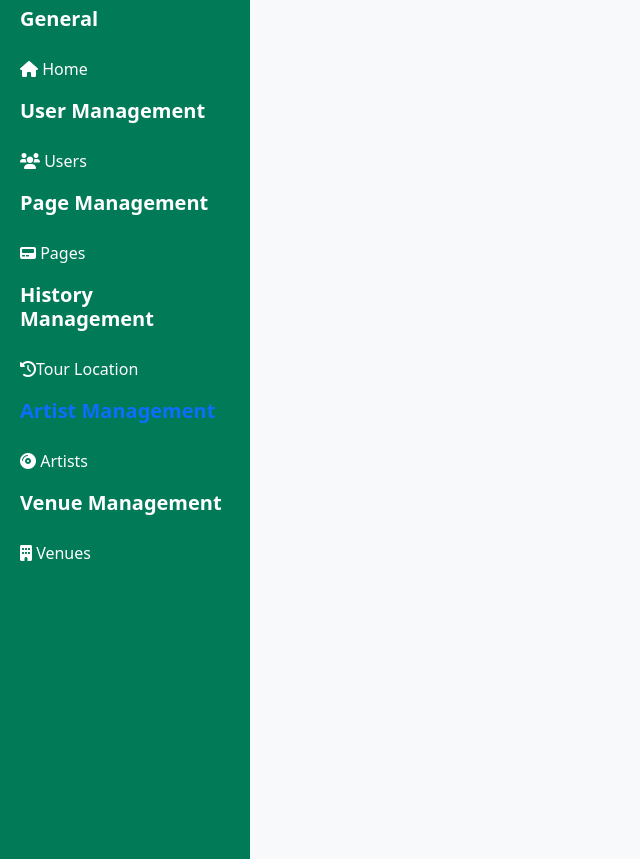
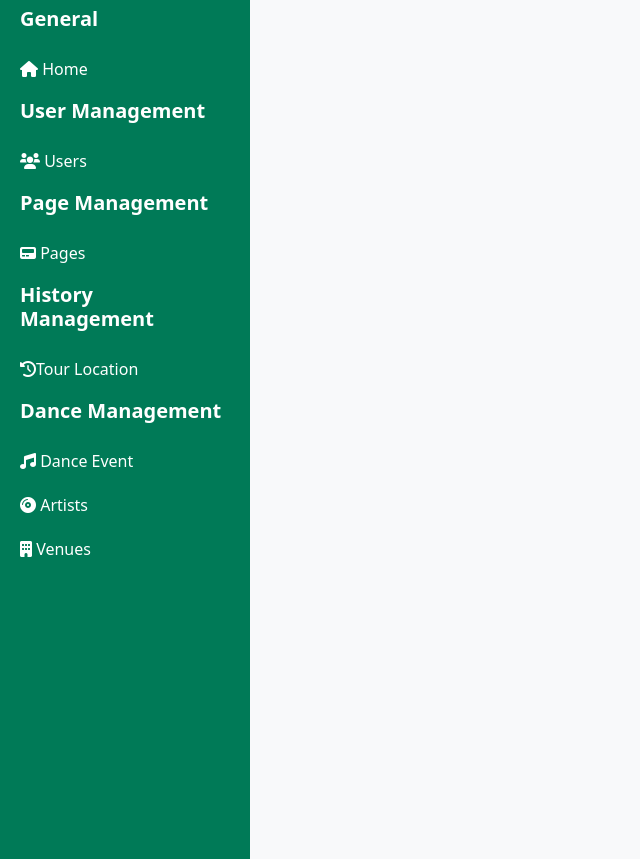
Before and after one commit to Anthony-Shoshi/the-festival-group-3, a PHP site: the page made by app/views/backend/inc/header.php in a window 1280 px wide. Shown: the part 67-926 px from the top of the page, without its empty margins (0-640 px from the left). Run offline with PHP 8.4, Linux system fonts and the light colour scheme; the template is opened without the code that fills it, so the values that code supplies are empty; the visitor is signed in with stand-in values (Sample User, id 1); some libraries are stand-ins or nearby versions.

Commit message:
Minor change

```diff
--- a/app/views/backend/inc/sidebar.php
+++ b/app/views/backend/inc/sidebar.php
@@ -8,31 +8,47 @@
     <h5 class="sidebar-heading">User Management</h5>
     <ul class="sidebar-menu">
         <a class="text-decoration-none" href="/user">
-            <li class="menu-item text-white menu-hover" data-url="/user"><i class="fas fa-users text-white"></i> Users</li>
+            <li class="menu-item text-white menu-hover" data-url="/user"><i class="fas fa-users text-white"></i> Users
+            </li>
         </a>
     </ul>
     <h5 class="sidebar-heading">Page Management</h5>
     <ul class="sidebar-menu">
         <a class="text-decoration-none" href="/page">
-            <li class="menu-item text-white menu-hover" data-url="/page"><i class="fas fa-pager text-white"></i> Pages</li>
+            <li class="menu-item text-white menu-hover" data-url="/page"><i class="fas fa-pager text-white"></i> Pages
+            </li>
         </a>
     </ul>
 
     <h5 class="sidebar-heading">History Management</h5>
     <ul class="sidebar-menu">
         <a class="text-decoration-none" href="/history">
-            <li class="menu-item text-white menu-hover" data-url="/history"><i class="fas fa-history text-white"></i>Tour Location</li>
+            <li class="menu-item text-white menu-hover" data-url="/history"><i class="fas fa-history text-white"></i>Tour
+                Location
+            </li>
+        </a>
+    </ul>
 
-    <h5 class="sidebar-heading">Artist Management</h5>
+    <h5 class="sidebar-heading">Dance Management</h5>
+    <ul class="sidebar-menu">
+        <a class="text-decoration-none" href="/dancecrud">
+            <li class="menu-item text-white menu-hover" data-url="/dancecrud"><i
+                        class="fas fa-music text-white"></i></i> Dance Event
+            </li>
+        </a>
+    </ul>
     <ul class="sidebar-menu">
         <a class="text-decoration-none" href="/artist">
-            <li class="menu-item text-white menu-hover" data-url="/artist"> <i class="fas fa-compact-disc text-white"></i></i> Artists</li>
+            <li class="menu-item text-white menu-hover" data-url="/artist"><i
+                        class="fas fa-compact-disc text-white"></i></i> Artists
+            </li>
         </a>
     </ul>
-    <h5 class="sidebar-heading">Venue Management</h5>
     <ul class="sidebar-menu">
         <a class="text-decoration-none" href="/venue">
-            <li class="menu-item text-white menu-hover" data-url="/venue"> <i class="fas fa-building text-white"></i></i> Venues</li>
+            <li class="menu-item text-white menu-hover" data-url="/venue"><i class="fas fa-building text-white"></i></i>
+                Venues
+            </li>
         </a>
     </ul>
 </div>
```
Also changed, not shown: app/public/images/65eca570a82073.92578861_Faizan .jpg (added), app/public/images/65eca5877fe858.01173900_Faizan .jpg (added).
